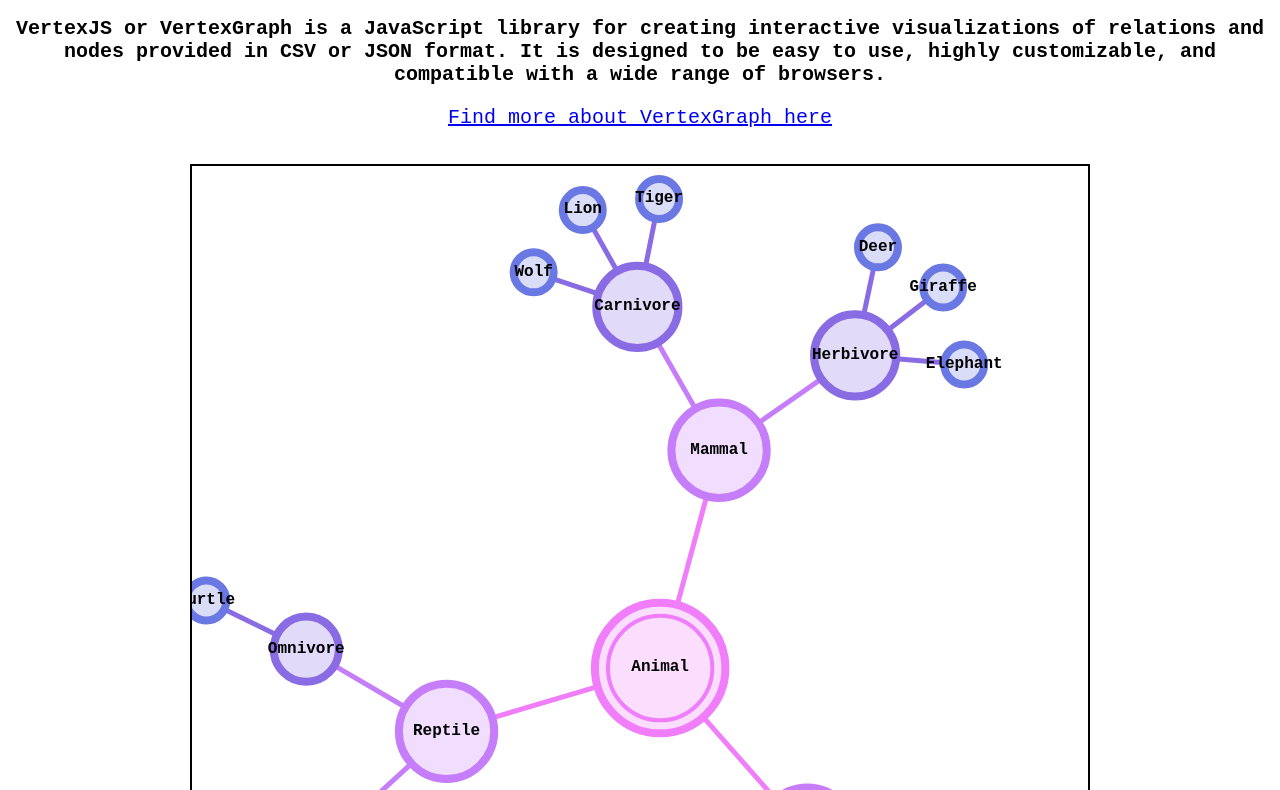
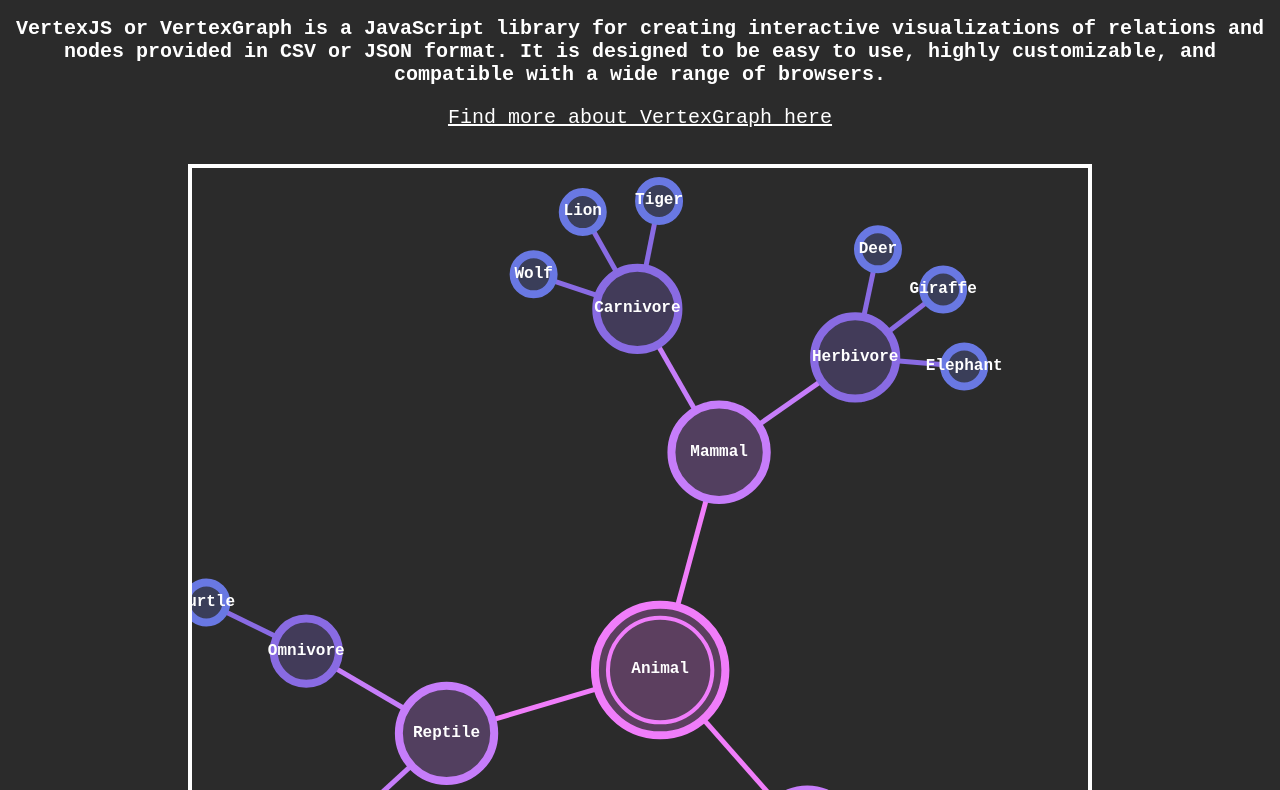
Before and after one commit to vertexjs/VertexGraph, a plain HTML site: page index.html in a window 1280 px wide. Shown: the part 107-897 px from the top of the page. Drawn offline with nearby package versions, Linux system fonts and the light colour scheme.

Commit message:
Changed theme

```diff
--- a/index.html
+++ b/index.html
@@ -27,6 +27,8 @@
         VertexGraph = new VertexGraphClass();
         VertexGraph.Config.fullScreenMode = false;
         VertexGraph.Config.svgHeight = 900;
+        VertexGraph.Config.backgroundColor = 'rgb(43, 43, 43)';
+        VertexGraph.Config.textColor = 'white';
         VertexGraph.Config.maxLinkDistance = 200;
         VertexGraph.Config.minLinkDistance = 100;
         VertexGraph.RunCSV(csvUrl, '#VertexGraph');
--- a/src/VertexGraph.js
+++ b/src/VertexGraph.js
@@ -571,9 +571,7 @@ function runGraph() {
         .style('width', VertexGraph.Global.svgWidth)
         .style('height', VertexGraph.Config.svgHeight);
 
-    if (!VertexGraph.Config.fullScreenMode) {
-        web.style('border', '2px solid black');
-    } else {
+    if (VertexGraph.Config.fullScreenMode) {
         d3.select('#body').style('margin', 0)
             .style('overflow-y', 'hidden');
     }
--- a/style.css
+++ b/style.css
@@ -1,3 +1,7 @@
+* {
+    color: white;
+    background-color: rgb(43, 43, 43);
+}
 main {
     margin-top: 30px;
     margin-bottom: 35px;
@@ -14,4 +18,5 @@ main {
 #VertexGraph {
     left: 50%;
     transform: translateX(-50%);
+    border: 4px solid white;
 }
```
